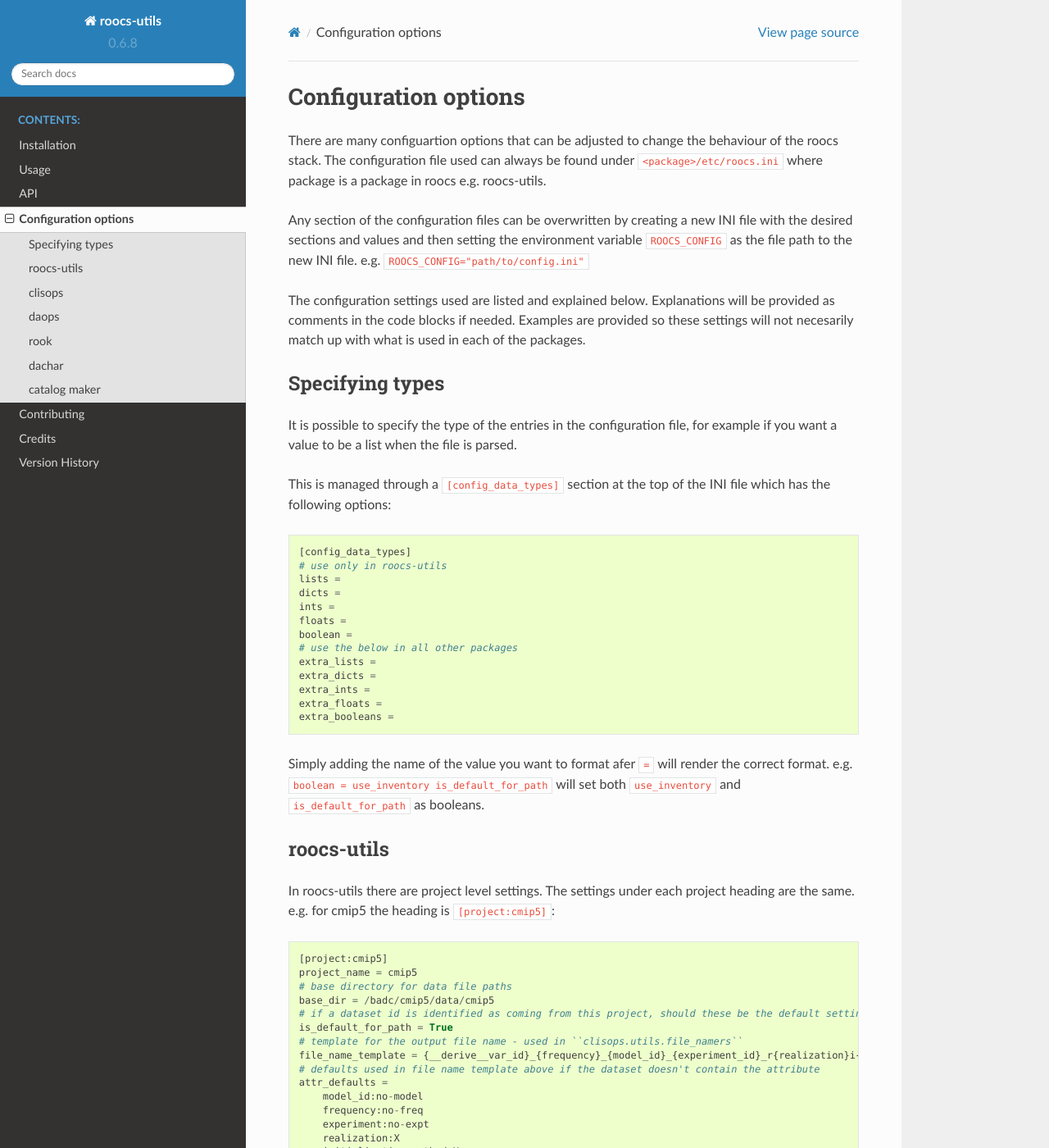
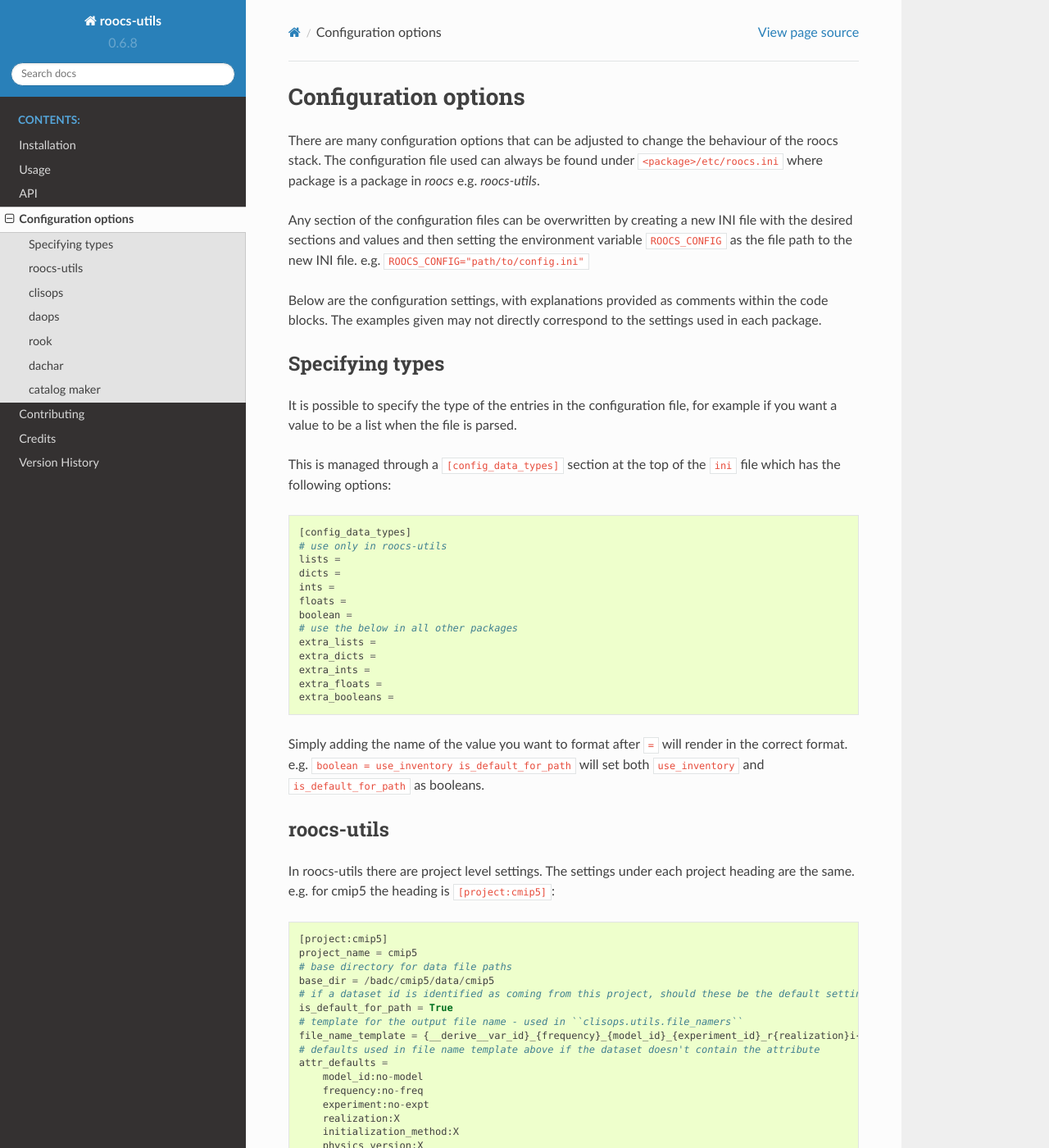
Before and after one commit to roocs/roocs-utils, a Sphinx documentation site: the page built from docs/configuration.rst, in a window 1280 px wide and 1400 px high. Shown: the whole window at 82% size. Built offline with Sphinx 7.4.7 and the Read the Docs theme 2.0.0, drawn with Linux system fonts in a browser that asks for light colours; pages that are not in the unit, such as notebooks, are missing from menus; some of the changed text lies outside the part shown.

Commit message:
WIP - simplifications

```diff
--- a/docs/configuration.rst
+++ b/docs/configuration.rst
@@ -1,23 +1,23 @@
-
 *********************
 Configuration options
 *********************
 
-There are many configuartion options that can be adjusted to change the behaviour of the roocs stack.
-The configuration file used can always be found under ``<package>/etc/roocs.ini`` where package is a package in roocs e.g. roocs-utils.
+There are many configuration options that can be adjusted to change the behaviour of the roocs stack.
+The configuration file used can always be found under ``<package>/etc/roocs.ini`` where package is a package in `roocs` e.g. `roocs-utils`.
 
 Any section of the configuration files can be overwritten by creating a new INI file with the desired sections and values and then setting the environment variable ``ROOCS_CONFIG`` as the file path to the new INI file.
 e.g. ``ROOCS_CONFIG="path/to/config.ini"``
 
-The configuration settings used are listed and explained below. Explanations will be provided as comments in the code blocks if needed.
-Examples are provided so these settings will not necesarily match up with what is used in each of the packages.
+Below are the configuration settings, with explanations provided as comments within the code blocks. The examples given may not directly correspond to the settings used in each package.
 
 Specifying types
 ################
 
 It is possible to specify the type of the entries in the configuration file, for example if you want a value to be a list when the file is parsed.
 
-This is managed through a ``[config_data_types]`` section at the top of the INI file which has the following options::
+This is managed through a ``[config_data_types]`` section at the top of the ``ini`` file which has the following options:
+
+.. code-block::
 
     [config_data_types]
     # use only in roocs-utils
@@ -33,14 +33,15 @@
     extra_floats =
     extra_booleans =
 
-Simply adding the name of the value you want to format afer ``=`` will render the correct format. e.g. ``boolean = use_inventory is_default_for_path`` will set both ``use_inventory`` and ``is_default_for_path`` as booleans.
-
+Simply adding the name of the value you want to format after ``=`` will render in the correct format. e.g. ``boolean = use_inventory is_default_for_path`` will set both ``use_inventory`` and ``is_default_for_path`` as booleans.
 
 roocs-utils
 ###########
 
 In roocs-utils there are project level settings. The settings under each project heading are the same.
-e.g. for cmip5 the heading is ``[project:cmip5]``::
+e.g. for cmip5 the heading is ``[project:cmip5]``:
+
+.. code-block::
 
     [project:cmip5]
     project_name = cmip5
@@ -69,7 +70,9 @@
     data_node_root = https://data.mips.climate.copernicus.eu/thredds/fileServer/esg_c3s-cmip6/
 
 
-There are settings for the environment::
+There are settings for the environment:
+
+.. code-block::
 
     [environment]
     # relating to the number of threads to use for processing
@@ -79,7 +82,9 @@
     VECLIB_MAXIMUM_THREADS = 1
     NUMEXPR_NUM_THREADS = 1
 
-The elastic search settings are specifed here::
+The elastic search settings are specified here:
+
+.. code-block::
 
     [elasticsearch]
     endpoint = elasticsearch.ceda.ac.uk
@@ -94,14 +99,16 @@
 clisops
 #######
 
-These are settings that are specific to clisops::
+These are settings that are specific to `clisops`:
+
+.. code-block::
 
     [clisops:read]
     # memory limit for chunks - dask breaks up its underlying array into chunks
     chunk_memory_limit = 250MiB
 
     [clisops:write]
-    # maximum file size of output files. Files are split if this is exceeded
+    # maximum file size of output files. Files are split if this is exceeded
     file_size_limit = 1GB
     # staging directory to output files to before they are moved to the requested output directory
     # if unset, the files are output straight to the requested output directory
@@ -111,7 +118,9 @@
 daops
 #####
 
-daops provides settings for using the intake catalog::
+`daops` provides settings for using the `intake` catalog:
+
+.. code-block::
 
     [catalog]
     # provides the url for the intake catalog with details of datasets
@@ -121,12 +130,14 @@
 rook
 ####
 
-There are currently no settings in rook but these would be set in the same way as the clisops and daops settings. e.g. with ``[rook:section]`` headings.
+There are currently no settings in `rook` but these would be set in the same way as the `clisops` and `daops` settings. e.g. with ``[rook:section]`` headings.
 
 dachar
 ######
 
-These are settings that are specific to dachar::
+These are settings that are specific to `dachar`:
+
+.. code-block::
 
     [dachar:processing]
     # LOTUS settings for scanning datasets
@@ -178,8 +189,11 @@
 catalog maker
 #############
 
-In the catalog maker there are project level settings as well. The settings under each project heading are the same.
-Settings for the catalog maker are::
+In the catalog maker there are project level settings as well.
+The settings under each project heading are the same.
+Settings for the catalog maker are:
+
+.. code-block::
 
     [project:c3s-cmip6]
     # directory to store catalog and dataset list used in generation of catalog
```
Also changed, not shown: 3 other files.
